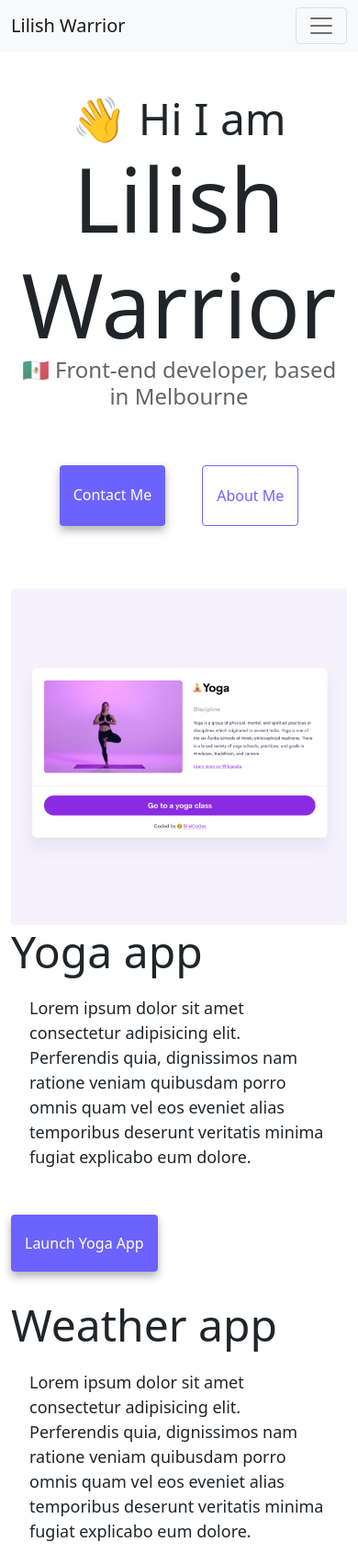
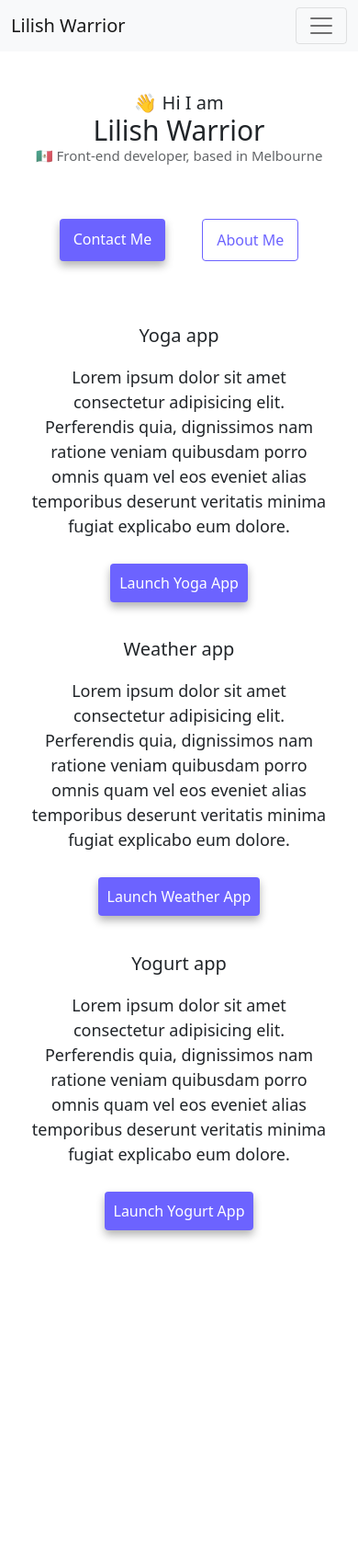
Before and after one commit to Lilish-Warrior/folio-exercise, a plain HTML site: page index.html in a window 390 px wide. Shown: the top 1702 px of the page at 92% size. After the commit the page ends 1477 px from the top, so only its background shows below. Drawn offline with nearby package versions, Linux system fonts and the light colour scheme.

Commit message:
Improved responsivness

```diff
--- a/css/style.css
+++ b/css/style.css
@@ -94,3 +94,38 @@ p {
   box-shadow: var(--box-shadow);
   color: white;
 }
+
+@media (max-width: 800px) {
+  h1 {
+    font-size: 30px;
+  }
+  h2 {
+    font-size: 20px;
+  }
+  h3 {
+    font-size: 15px;
+  }
+  .navigation-links a {
+    padding: 10px 15px;
+  }
+  .primary-link {
+    padding: 10px;
+  }
+  .img-homepage {
+    display: none;
+  }
+  .img-about-me {
+    position: relative;
+    width: 80%;
+    margin-bottom: 5px;
+  }
+  .center {
+    text-align: center;
+  }
+  .less-space {
+    margin-top: 1px;
+  }
+  .email-link {
+    font-size: 15px;
+  }
+}
--- a/index.html
+++ b/index.html
@@ -85,10 +85,10 @@
           <img
             src="/images/yoga.png"
             alt="woman doing yoga"
-            class="img-fluid rounded max-width:100%"
+            class="img-fluid rounded max-width:100% img-homepage"
           />
         </div>
-        <div class="col-md-6">
+        <div class="col-md-6 center less-space">
           <h2>Yoga app</h2>
           <p>
             Lorem ipsum dolor sit amet consectetur adipisicing elit. Perferendis
@@ -96,7 +96,7 @@
             eos eveniet alias temporibus deserunt veritatis minima fugiat
             explicabo eum dolore.
           </p>
-          <div class="mt-5">
+          <div class="less-space">
             <a href="" class="primary-link" title="Go to yoga app"
               >Launch Yoga App</a
             >
@@ -104,7 +104,7 @@
         </div>
       </div>
       <div class="row mt-5">
-        <div class="col-md-6">
+        <div class="col-md-6 center">
           <h2>Weather app</h2>
           <p>
             Lorem ipsum dolor sit amet consectetur adipisicing elit. Perferendis
@@ -112,17 +112,17 @@
             eos eveniet alias temporibus deserunt veritatis minima fugiat
             explicabo eum dolore.
           </p>
-          <div class="mb-5 mt-5">
+          <div class="less-space">
             <a href="" class="primary-link" title="Go to weather app"
               >Launch Weather App</a
             >
           </div>
         </div>
-        <div class="col-md-6">
+        <div class="col-md-6 center">
           <img
             src="images/weather.png"
             alt="weather app display"
-            class="img-fluid rounded max-width:100%"
+            class="img-fluid rounded max-width:100% img-homepage"
           />
         </div>
       </div>
@@ -132,10 +132,10 @@
           <img
             src="images/yogurt.png"
             alt="yogurt with blueberries"
-            class="img-fluid rounded max-width:100%"
+            class="img-fluid rounded max-width:100% img-homepage"
           />
         </div>
-        <div class="col-md-6 mb-3">
+        <div class="col-md-6 center less-space">
           <h2>Yogurt app</h2>
           <p>
             Lorem ipsum dolor sit amet consectetur adipisicing elit. Perferendis
@@ -143,7 +143,7 @@
             eos eveniet alias temporibus deserunt veritatis minima fugiat
             explicabo eum dolore.
           </p>
-          <div class="mb-5 mt-5">
+          <div class="mb-5 less-space">
             <a href="" class="primary-link" title="Go to yogurt app"
               >Launch Yogurt App</a
             >
```
Also changed, not shown: about.html (+3 -3 lines).
